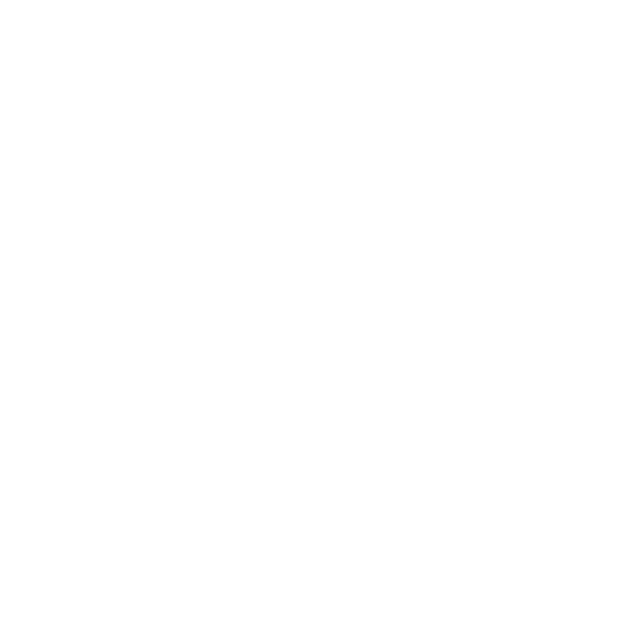
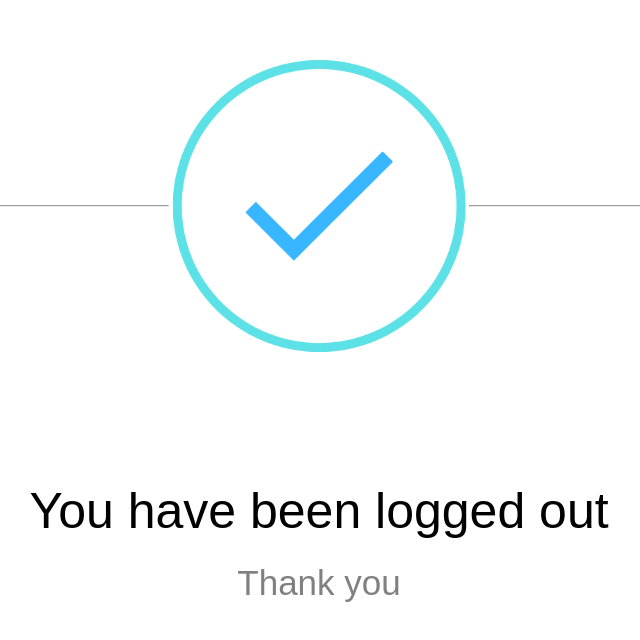
Before and after one commit to ChatOrganizationSoftware/Chatty, an Angular app: page /logout in a window 1280 px wide. Before the commit this address led to /. Shown: the part 102-742 px from the top of the page, without its empty margins (321-961 px from the left). Built offline with nearby package versions, Linux system fonts and the light colour scheme.

Commit message:
Logout Page Added

```diff
--- a/src/app/app-routing.module.ts
+++ b/src/app/app-routing.module.ts
@@ -2,6 +2,7 @@ import { Component, NgModule } from '@angular/core';
 import { RouterModule, Routes } from '@angular/router';
 import { SignUpComponent } from './components/sign-up/sign-up.component';
 import { LoginComponent } from './components/login/login.component';
+import { LogoutComponent } from './components/logout/logout.component';
 
 const routes: Routes = [
   {
@@ -11,6 +12,10 @@ const routes: Routes = [
   {
     path: 'sign-up',
     component:SignUpComponent
+  },
+  {
+    path: 'logout',
+    component:LogoutComponent
   }
 ];
 
--- a/src/app/app.module.ts
+++ b/src/app/app.module.ts
@@ -9,13 +9,15 @@ import { LoginComponent } from './components/login/login.component';
 import { FormsModule } from '@angular/forms';
 import { RouterModule } from '@angular/router';
 import { MainComponent } from './components/main/main.component';
+import { LogoutComponent } from './components/logout/logout.component';
 
 @NgModule({
   declarations: [
     AppComponent,
     SignUpComponent,
     LoginComponent,
-    MainComponent
+    MainComponent,
+    LogoutComponent
   ],
   imports: [
     BrowserModule,
--- /dev/null
+++ b/src/app/components/logout/logout.component.css
@@ -0,0 +1,40 @@
+.body{
+    background-color: white;
+    display: flex;
+    justify-content: center;
+    align-items: center;
+    height: 100vh;
+}
+
+img{
+    width: 300px;
+    height: 300px;
+    position: relative;
+    top: -100px;
+
+}
+
+hr{
+    width: 500px;
+    position: relative;
+    top: -100px;
+}
+
+h1{
+    position: absolute;
+    top: 550px;
+
+    font-weight: 100;
+    font-size: 50px;
+    font-family: sans-serif;
+}
+
+p{
+    position: absolute;
+    top: 630px;
+
+    font-weight: 100;
+    font-size: 35px;
+    font-family: sans-serif;
+    color: gray;
+}
--- /dev/null
+++ b/src/app/components/logout/logout.component.html
@@ -0,0 +1,8 @@
+<div class="body">
+    <hr />
+    <img src="../assets/logout.png">
+    <hr />
+    <br>
+    <h1>You have been logged out</h1>
+    <p>Thank you</p>
+</div>
```
Also changed, not shown: src/app/components/logout/logout.component.ts (added, +10 -0 lines), src/assets/logout.png (added), 1 other file (tests, documents, lock files or other folders).
